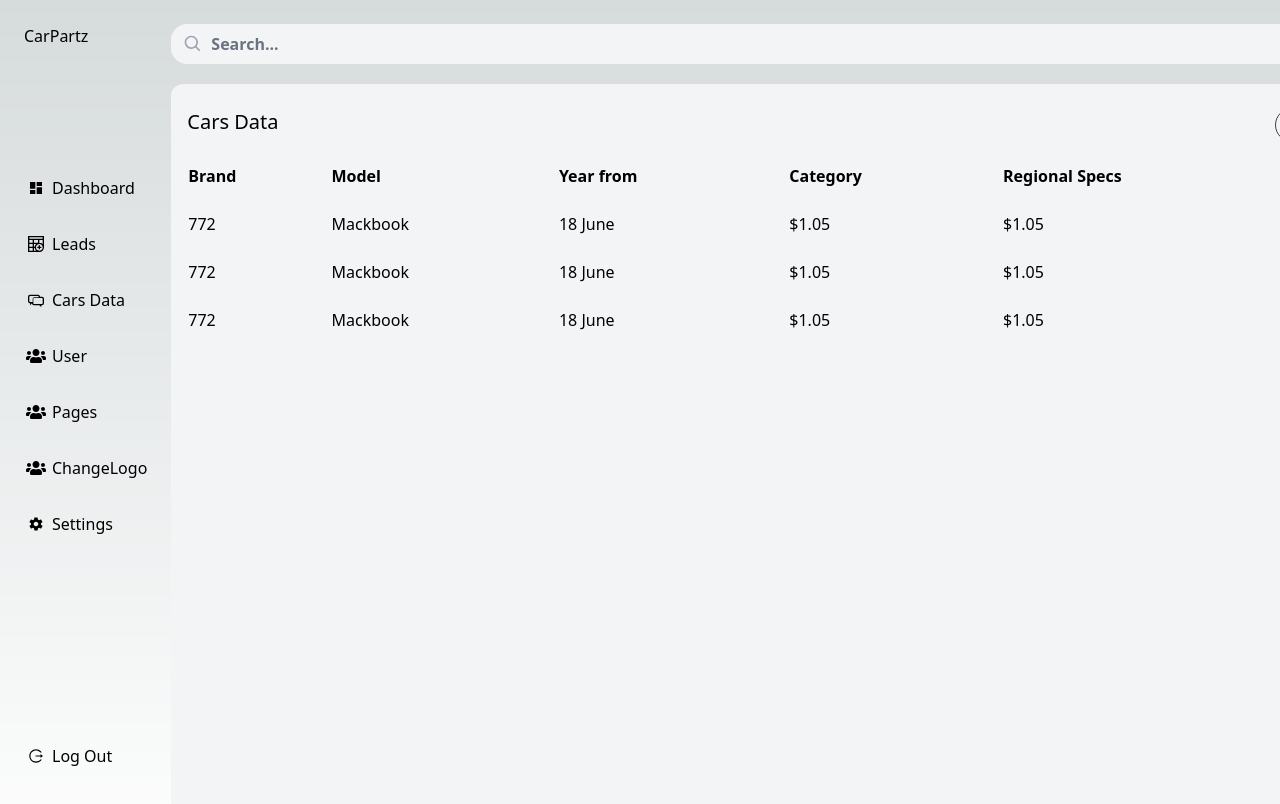
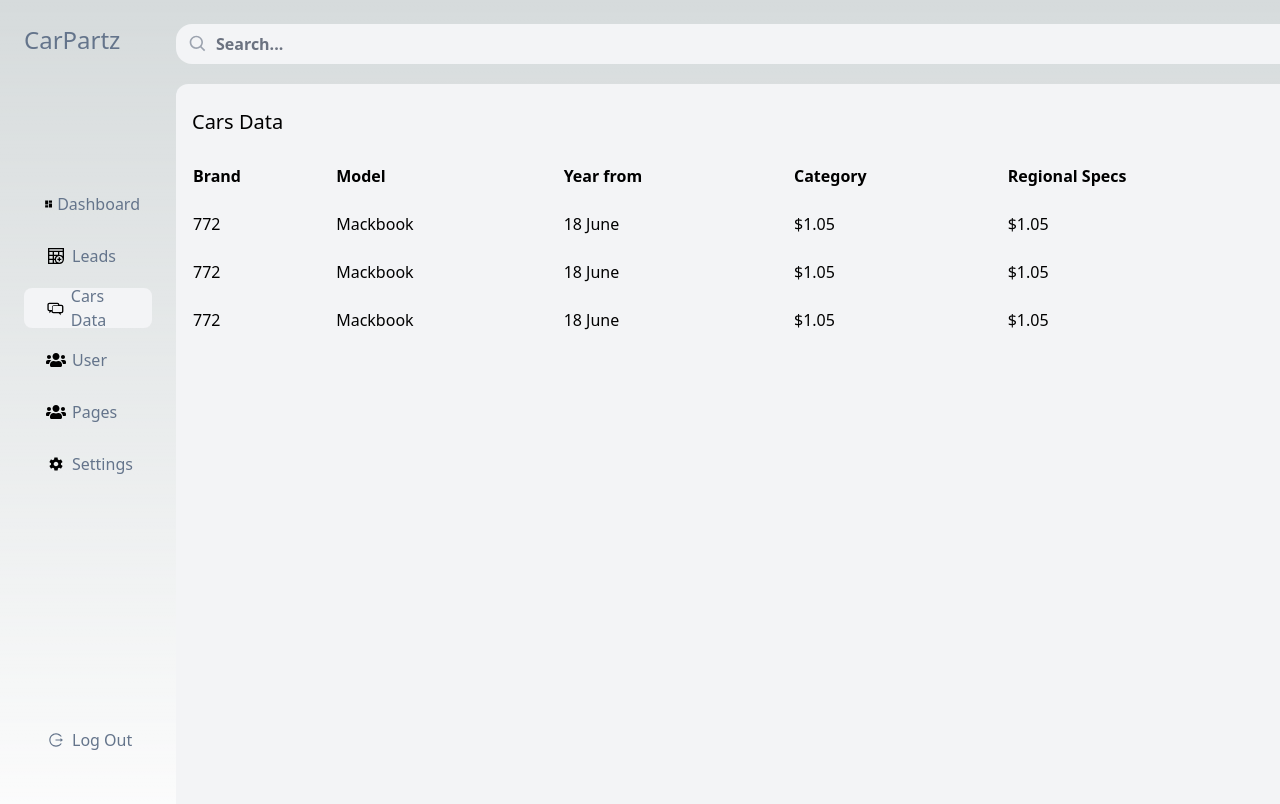
Before and after one commit to samssjubair/car-parts-shop, a Next.js app in the folder client/: page /admin/carsData in a window 1280 px wide. Shown: the top 804 px of the page. Built offline with nearby package versions, Linux system fonts and the light colour scheme.

Commit message:
dashboard

```diff
--- a/client/pages/admin/dashboard.js
+++ b/client/pages/admin/dashboard.js
@@ -74,10 +74,10 @@ const dashboard = ({ Children }) => {
                 <table className="w-full">
                   <thead>
                     <tr>
-                      <th className="py-3 text-left">ID</th>
-                      <th className="py-3 text-left">Name</th>
-                      <th className="py-3 text-left">Dat</th>
-                      <th className="py-3 text-left">Amoun</th>
+                      <th className="py-3 text-left text-slate-500">ID</th>
+                      <th className="py-3 text-left text-slate-500">Name</th>
+                      <th className="py-3 text-left text-slate-500" >Dat</th>
+                      <th className="py-3 text-left text-slate-500">Amoun</th>
                       <th className="py-3 text-left"></th>
                     </tr>
                   </thead>
--- a/client/pages/components/Sidebar.jsx
+++ b/client/pages/components/Sidebar.jsx
@@ -7,46 +7,44 @@ import { TiMessages } from "react-icons/ti";
 import { FaUsers } from "react-icons/fa";
 import { IoMdSettings } from "react-icons/io";
 import { AiOutlineLogout } from "react-icons/ai";
+import { useRouter } from "next/router";
 
 const Sidebar = ({children}) => {
+  const router = useRouter();
   return (
     <div className="flex">
       <div className="h-screen w-44 max-w-7xl px-6">
         <div className="">
-          <h3 className="pt-6">CarPartz</h3>
+          <h3 className="pt-6 text-2xl text-slate-500">CarPartz</h3>
         </div>
         <div className="mt-32">
-          <div className="flex items-center ">
-            <MdDashboard className=" mr-1 w-6" />
-            <Link href="/admin/dashboard">Dashboard</Link>
+          <div className={`${router.pathname === "/admin/dashboard" ? 'bg-gray-100': ''} flex items-center hover:bg-gray-100 w-70 h-10 pl-5 pr-3 rounded-lg`} >
+            <MdDashboard className=" mr-1 w-5 h-5 " />
+            <Link href="/admin/dashboard" className= "text-slate-500" >Dashboard</Link>
           </div>
-          <div className="flex items-center mt-8">
+          <div className={`${router.pathname === "/admin/leads" ? 'bg-gray-100': ''} flex items-center hover:bg-gray-100 w-70 h-10 pl-5 pr-3 rounded-lg mt-3`}>
             <GrTableAdd className=" mr-1 w-6" />
-            <Link href="/admin/leads">Leads</Link>
+            <Link href="/admin/leads" className="text-slate-500">Leads</Link>
           </div>
-          <div className="flex items-center mt-8">
+          <div className={`${router.pathname === "/admin/carsData" ? 'bg-gray-100': ''} flex items-center hover:bg-gray-100 w-70 h-10 pl-5 pr-3 rounded-lg mt-3`}>
             <TiMessages className=" mr-1 w-6" />
-            <Link href="/admin/carsData">Cars Data</Link>
+            <Link href="/admin/carsData" className="text-slate-500">Cars Data</Link>
           </div>
-          <div className="flex items-center mt-8">
+          <div className={`${router.pathname === "/admin/addAdmin" ? 'bg-gray-100': ''} flex items-center hover:bg-gray-100 w-70 h-10 pl-5 pr-3 rounded-lg mt-3`}>
             <FaUsers className=" mr-1 w-6" />
-            <Link href="/admin/addAdmin">User</Link>
+            <Link href="/admin/addAdmin" className="text-slate-500">User</Link>
           </div>
-          <div className="flex items-center mt-8">
-            <FaUsers className=" mr-1 w-6" />
-            <Link href="/admin/addPages">Pages</Link>
+          <div className={`${router.pathname === "/admin/addPages" ? 'bg-gray-100': ''} flex items-center hover:bg-gray-100 w-70 h-10 pl-5 pr-3 rounded-lg mt-3`}>
+            <FaUsers className=" mr-1 w-6 stroke-slate-500" />
+            <Link href="/admin/addPages" className="text-slate-500">Pages</Link>
           </div>
-          <div className="flex items-center mt-8">
-            <FaUsers className=" mr-1 w-6" />
-            <Link href="/admin/changeLogo">ChangeLogo</Link>
-          </div>
-          <div className="flex items-center mt-8">
+          <div className={`${router.pathname === "/admin/settings" ? 'bg-gray-100': ''} flex items-center hover:bg-gray-100 w-70 h-10 pl-5 pr-3 rounded-lg mt-3`}>
             <IoMdSettings className=" mr-1 w-6" />
-            <Link href="/admin/settings">Settings</Link>
+            <Link href="/admin/settings" className="text-slate-500">Settings</Link>
           </div>
         </div>
-        <div className="dashboard-sidebar-menu">
-          <button className="flex items-center" onClick={(_) => signOut()}>
+        <div className="dashboard-sidebar-menu hover:bg-gray-100 w-70 h-10 pl-5 pr-3 rounded-lg">
+          <button className="flex items-center text-slate-500" onClick={(_) => signOut()}>
             <AiOutlineLogout className=" mr-1 w-6" />
             Log Out
           </button>
```
